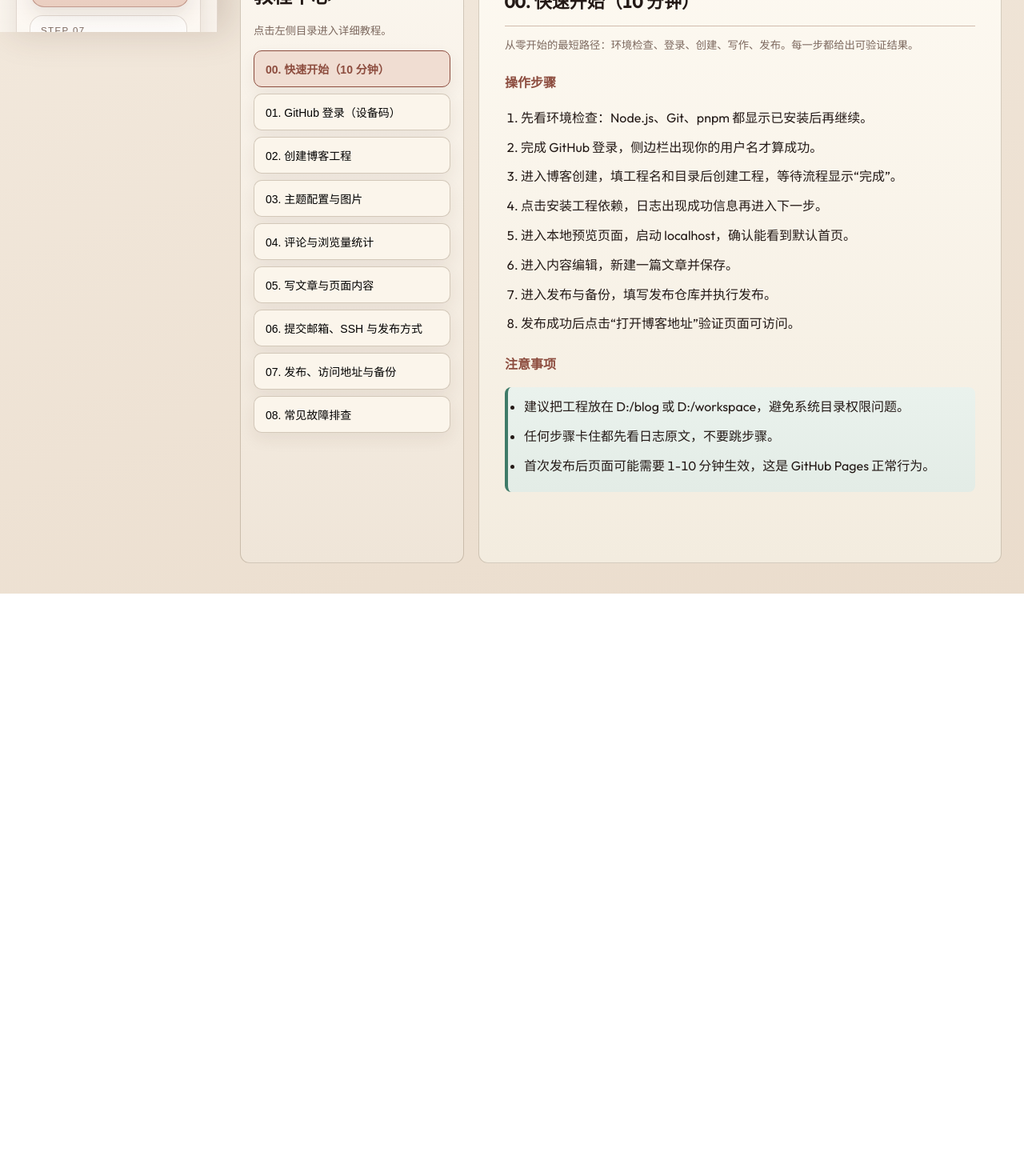
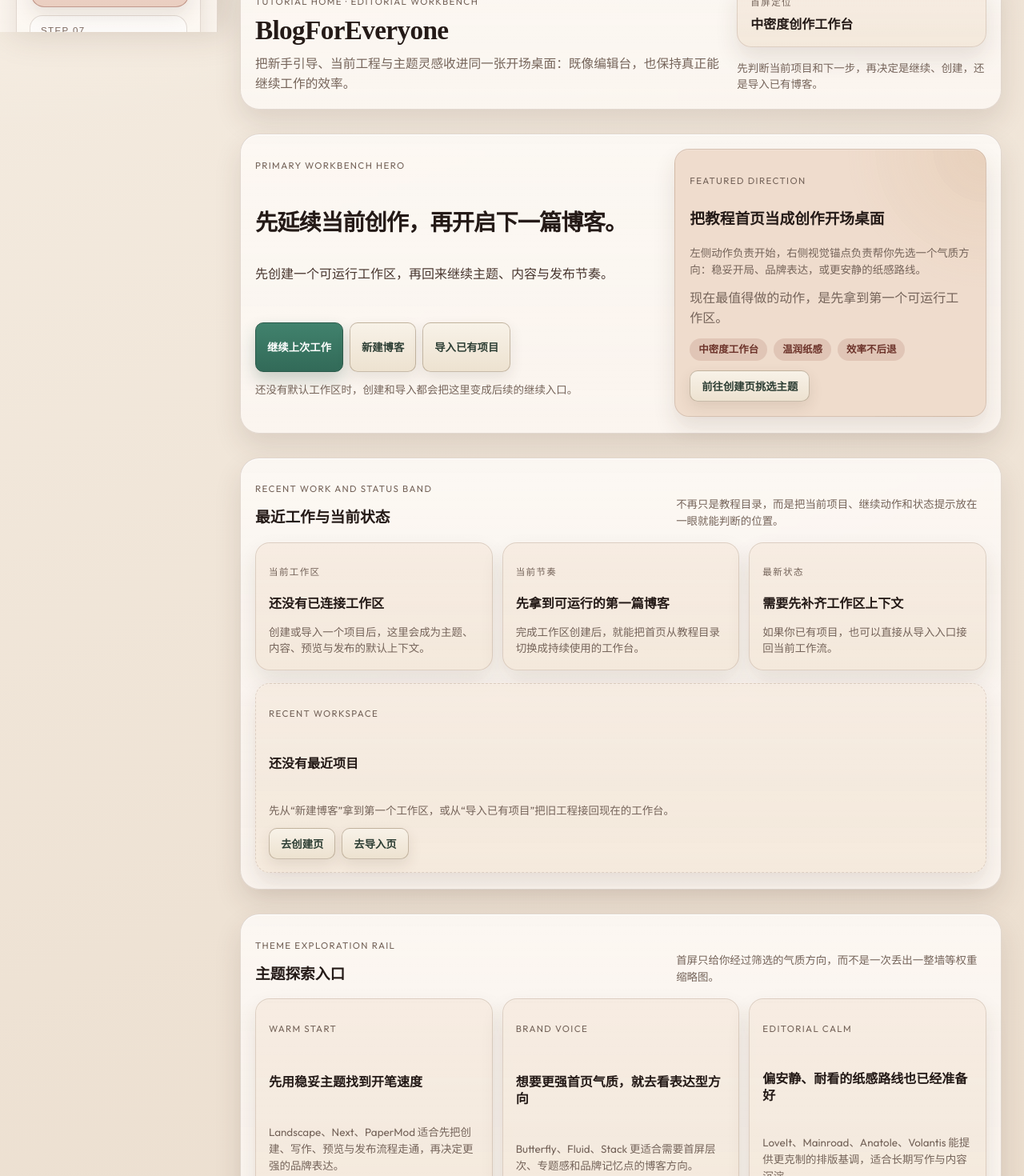
Before and after one commit to SpeechlessPanda/BlogForEveryone, a Vue app: page / in a window 1280 px wide. Shown: the part 760-2230 px from the top of the page at 80% size. Before the commit the page ends 1502 px from the top, so only its background shows below. Built offline with nearby package versions, Linux system fonts and the light colour scheme.

Commit message:
feat: redesign tutorial workbench entry
Recast the first screen as an editorial workbench so new users can start from guided actions without losing brand presence.

Ultraworked with [Sisyphus](https://github.com/code-yeongyu/oh-my-openagent)

Co-authored-by: Sisyphus <clio-agent@sisyphuslabs.ai>

```diff
--- a/src/renderer/src/views/TutorialCenterView.vue
+++ b/src/renderer/src/views/TutorialCenterView.vue
@@ -1,211 +1,319 @@
 <script setup>
-import { computed, ref } from "vue";
+import { computed, onMounted } from "vue";
+import { refreshWorkspaces, workspaceState } from "../stores/workspaceStore.js";
 
-const tutorialSections = [
+const frameworkLabels = {
+  hexo: "Hexo",
+  hugo: "Hugo",
+};
+
+const themeExplorationTracks = [
   {
-    key: "quick-start",
-    title: "00. 快速开始（10 分钟）",
+    key: "warm-start",
+    eyebrow: "Warm start",
+    title: "先用稳妥主题找到开笔速度",
     summary:
-      "从零开始的最短路径：环境检查、登录、创建、写作、发布。每一步都给出可验证结果。",
-    steps: [
-      "先看环境检查：Node.js、Git、pnpm 都显示已安装后再继续。",
-      "完成 GitHub 登录，侧边栏出现你的用户名才算成功。",
-      "进入博客创建，填工程名和目录后创建工程，等待流程显示“完成”。",
-      "点击安装工程依赖，日志出现成功信息再进入下一步。",
-      "进入本地预览页面，启动 localhost，确认能看到默认首页。",
-      "进入内容编辑，新建一篇文章并保存。",
-      "进入发布与备份，填写发布仓库并执行发布。",
-      "发布成功后点击“打开博客地址”验证页面可访问。",
-    ],
-    notes: [
-      "建议把工程放在 D:/blog 或 D:/workspace，避免系统目录权限问题。",
-      "任何步骤卡住都先看日志原文，不要跳步骤。",
-      "首次发布后页面可能需要 1-10 分钟生效，这是 GitHub Pages 正常行为。",
-    ],
+      "Landscape、Next、PaperMod 适合先把创建、写作、预览与发布流程走通，再决定更强的品牌表达。",
+    tags: ["低门槛", "发布友好", "适合第一次上线"],
   },
   {
-    key: "oauth",
-    title: "01. GitHub 登录（设备码）",
+    key: "brand-forward",
+    eyebrow: "Brand voice",
+    title: "想要更强首页气质，就去看表达型方向",
     summary:
-      "面向新手的 OAuth 设备码登录流程，重点区分 Client ID、设备码、访问令牌。",
-    steps: [
-      "在 GitHub 打开 Settings > Developer settings > OAuth Apps，创建一个 OAuth App。",
-      "Homepage URL 建议填 https://github.com/你的用户名，Authorization callback URL 填 http://localhost。",
-      "在 OAuth App 页面勾选 Enable Device Flow（这是设备码登录必须项）。",
-      "创建后复制 Client ID，粘贴到应用登录区，再点“设备码登录”。",
-      "如果网页要求输入 code，请填应用里显示的“当前设备码”。",
-      "授权后回到应用，点击刷新登录状态，直到看到用户名。",
-    ],
-    notes: [
-      "Client ID 通常形如 Iv1.xxxxx，它不是 Access Token。",
-      "若网页显示 Device connected 但应用失败，通常是网络或代理问题，重试并检查网络。",
-      "设备码有有效期，过期后要重新发起登录。",
-    ],
+      "Butterfly、Fluid、Stack 更适合需要首屏层次、专题感和品牌记忆点的博客方向。",
+    tags: ["首页表现", "专题感", "更有视觉记忆"],
   },
   {
-    key: "create-blog",
-    title: "02. 创建博客工程",
+    key: "calm-editorial",
+    eyebrow: "Editorial calm",
+    title: "偏安静、耐看的纸感路线也已经准备好",
     summary:
-      "解释每个输入框该填什么、慢速阶段如何判断正常，以及失败时怎么回退。",
-    steps: [
-      "工程名建议只用小写字母、数字、短横线，例如 my-first-blog。",
-      "框架选择建议：初学者优先 Hexo，追求速度可选 Hugo。",
-      "点击创建后，按“校验输入 -> 初始化工程 -> 写入记录 -> 完成”观察流程状态。",
-      "创建完成后必须安装依赖，否则主题配置和发布会失败。",
-      "网络慢时安装依赖可能较久，优先看日志是否仍在输出。",
-    ],
-    notes: [
-      "目录路径含空格一般可用，但出现异常时优先换成纯英文路径。",
-      "如果创建失败，不会写入工作区记录；修复后可直接重试。",
-    ],
-  },
-  {
-    key: "theme-images",
-    title: "03. 主题配置与图片",
-    summary: "不使用图床，只填本地图片路径，软件会自动转存并写入主题配置。",
-    steps: [
-      "先在工作区里选定工程，主题会自动跟随工程。",
-      "背景图推荐使用“选择文件”按钮，避免手输路径错误。",
-      "目录保持默认更稳：Hexo 为 source/img，Hugo 为 static/img。",
-      "若想固定资源地址，可填写背景图文件名，例如 home-bg.jpg。",
-      "点击转存并应用背景图后，确认状态提示已写入配置。",
-      "图标同理，上传后会自动写入主题配置中的 favicon 字段。",
-    ],
-    notes: [
-      "建议图片名只用英文、数字、短横线，避免空格与中文导致路径兼容问题。",
-      "更换图片后若页面没更新，先重新发布再清缓存。",
-    ],
-  },
-  {
-    key: "comments-analytics",
-    title: "04. 评论与浏览量统计",
-    summary:
-      "先用低门槛统计方案，再按需接入 Giscus、Umami、GA。每项都给最小可用配置。",
-    steps: [
-      "浏览量统计默认启用不蒜子，一般无需注册。",
-      "若需要更完整分析，再配置 Umami 或 GA。",
-      "配置 Giscus 第一步：进入你的博客仓库，打开 Settings -> Features，勾选 Discussions。",
-      "配置 Giscus 第二步：仓库主页切换到 Discussions，创建一个分类（例如 Announcements 或 General）。",
-      "配置 Giscus 第三步：打开 https://giscus.app，Language 选中文（可选），Repository 填 owner/repo。",
-      "配置 Giscus 第四步：在页面上选择 Discussion category，并复制 repoId、categoryId。",
-      "配置 Giscus 第五步：把 repo、repoId、category、categoryId、mapping 填回本软件并保存。",
-      "保存后重新发布，再打开文章页验证评论区是否出现。",
-    ],
-    notes: [
-      "Giscus 仓库必须公开、已安装 giscus app、并启用 Discussions。",
-      "广告拦截插件会影响统计脚本，排查时先临时关闭后刷新验证。",
-    ],
-  },
-  {
-    key: "content",
-    title: "05. 写文章与页面内容",
-    summary: "自动创建 Markdown 并调用系统默认编辑器，不需要命令行。",
-    steps: [
-      "进入“内容编辑”，选择内容类型：文章、关于、友链或公告。",
-      "填写标题（slug 可不填），点击创建并打开编辑器。",
-      "在系统默认 Markdown 编辑器中写完并保存。",
-      "如果开启保存后自动发布，系统会在检测到保存后触发发布。",
-      "写完后回到应用，检查自动发布状态是否显示成功。",
-    ],
-    notes: [
-      "若未自动打开编辑器，请检查系统默认应用是否可处理 .md 文件。",
-      "标题建议简洁，后续修改 slug 会改变旧链接。",
-    ],
-  },
-  {
-    key: "git-email-ssh",
-    title: "06. 提交邮箱、SSH 与发布方式",
-    summary:
-      "发布不只一种方式。本节说明 noreply 邮箱、SSH 是否必需，以及 Hexo/Hugo 推荐发布路径。",
-    steps: [
-      "优先在 GitHub 设置里开启邮箱隐私，使用 noreply 邮箱作为提交邮箱。",
-      "如果仓库地址是 HTTPS，不强制需要 SSH 公钥；如果是 git@github.com 则必须配置 SSH。",
-      "Windows 下可用 ssh-keygen -t ed25519 生成密钥，再把 .pub 公钥加到 GitHub。",
-      "本软件发布模式优先选 GitHub Actions；Hexo 还可选 hexo deploy 命令发布。",
-      "若你不确定选哪种，把用户名、仓库地址、邮箱发给我，我可以给你一键配置建议。",
-    ],
-    notes: [
-      "noreply 邮箱隐私更好，但必须保证该邮箱与 GitHub 归属规则匹配。",
-      "SSH 不是强制项，核心是你要有可用的推送凭据。",
-    ],
-  },
-  {
-    key: "publish",
-    title: "07. 发布、访问地址与备份",
-    summary:
-      "重点规则：发布仓库必须是 用户名.github.io。按检查清单执行，发布后立即可验证。",
-    steps: [
-      "先在 GitHub 创建公开仓库，仓库名必须是 用户名.github.io。",
-      "发布仓库地址填写完整 URL，例如 https://github.com/用户名/用户名.github.io.git。",
-      "首次发布前填写 Git 提交用户名和邮箱，软件会自动配置当前工程的 Git 身份。",
-      "点击一键发布，等待日志显示 push 与 deploy 成功。",
-      "进入仓库 Settings -> Pages，确认 Source 为 GitHub Actions。",
-      "进入仓库 Actions，确认 Deploy 工作流为绿色成功。",
-      "访问 https://用户名.github.io/ 验证页面。",
-      "每次大改前都执行本地备份，必要时推送到独立备份仓库。",
-    ],
-    notes: [
-      "如果仓库名不是 用户名.github.io，本软件会阻止发布并提示修正。",
-      "如果提示 Git 身份缺失，请按发布页提示填写用户名和邮箱后重试。",
-      "发布后出现 404 时，先等 1-10 分钟，再检查 Actions 和 Pages 配置。",
-    ],
-  },
-  {
-    key: "troubleshoot",
-    title: "08. 常见故障排查",
-    summary: "按症状给出最短排查路径，避免一次改动太多导致问题叠加。",
-    steps: [
-      "症状：创建工程很慢。处理：看日志是否持续输出，卡住再换网络后重试。",
-      "症状：登录后重开软件仍显示未登录。处理：检查是否点了退出登录，确认本地数据库可写。",
-      "症状：页面样式不更新。处理：保存主题配置后重新发布，并强制刷新浏览器缓存。",
-      "症状：评论区不显示。处理：检查仓库公开性、giscus app 安装、Discussions 开关与参数。",
-      "症状：发布后 404。处理：先确认仓库名是 用户名.github.io，再查 Actions 与 Pages。",
-    ],
-    notes: [
-      "排错时一次只改一个变量，改完立刻验证，避免问题叠加。",
-      "无法定位时，把日志原文复制出来再处理，不要只凭感觉判断。",
-    ],
+      "LoveIt、Mainroad、Anatole、Volantis 能提供更克制的排版基调，适合长期写作与内容沉淀。",
+    tags: ["纸感", "长期写作", "内容优先"],
   },
 ];
 
-const activeSectionKey = ref(tutorialSections[0].key);
+const selectedWorkspace = computed(() => {
+  return (
+    workspaceState.workspaces.find(
+      (item) => item.id === workspaceState.selectedWorkspaceId,
+    ) || workspaceState.workspaces[0] || null
+  );
+});
 
-const activeSection = computed(() => {
-  return (
-    tutorialSections.find((item) => item.key === activeSectionKey.value) ||
-    tutorialSections[0]
-  );
+const recentWorkspaces = computed(() => {
+  return workspaceState.workspaces.slice(0, 3);
+});
+
+const heroSummary = computed(() => {
+  const workspace = selectedWorkspace.value;
+  if (!workspace) {
+    return "先创建一个可运行工作区，再回来继续主题、内容与发布节奏。";
+  }
+  return `当前已连接 ${workspace.name}，可以直接延续主题配置、内容编辑或本地预览。`;
+});
+
+const featuredWorkbenchCard = computed(() => {
+  const workspace = selectedWorkspace.value;
+  if (!workspace) {
+    return {
+      eyebrow: "Featured direction",
+      title: "把教程首页当成创作开场桌面",
+      summary:
+        "左侧动作负责开始，右侧视觉锚点负责帮你先选一个气质方向：稳妥开局、品牌表达，或更安静的纸感路线。",
+      meta: "现在最值得做的动作，是先拿到第一个可运行工作区。",
+      tags: ["中密度工作台", "温润纸感", "效率不后退"],
+      actionLabel: "前往创建页挑选主题",
+      actionTab: "workspace",
+    };
+  }
+
+  return {
+    eyebrow: "Current workbench",
+    title: workspace.name,
+    summary: `${frameworkLabels[workspace.framework] || workspace.framework} 工作区已接入当前桌面，继续完善品牌、内容和预览会最顺手。`,
+    meta: workspace.localExists
+      ? workspace.projectDir
+      : "记录已存在，但建议先检查本地目录是否仍可用。",
+    tags: [
+      frameworkLabels[workspace.framework] || workspace.framework,
+      workspace.localExists ? "本地目录可继续使用" : "需要检查本地目录",
+      "保持同一工作流节奏",
+    ],
+    actionLabel: workspace.localExists ? "继续去主题配置" : "回到工作区检查",
+    actionTab: workspace.localExists ? "theme" : "workspace",
+  };
+});
+
+const statusBand = computed(() => {
+  const workspace = selectedWorkspace.value;
+
+  return [
+    {
+      eyebrow: "当前工作区",
+      title: workspace ? workspace.name : "还没有已连接工作区",
+      detail: workspace
+        ? `${frameworkLabels[workspace.framework] || workspace.framework} · ${workspace.localExists ? "本地项目在线" : "等待本地目录确认"}`
+        : "创建或导入一个项目后，这里会成为主题、内容、预览与发布的默认上下文。",
+    },
+    {
+      eyebrow: "当前节奏",
+      title: workspace ? "先确认主题方向，再预览首页" : "先拿到可运行的第一篇博客",
+      detail: workspace
+        ? "教程首页会先把继续动作、最近工作和主题方向放在同一张桌面里。"
+        : "完成工作区创建后，就能把首页从教程目录切换成持续使用的工作台。",
+    },
+    {
+      eyebrow: "最新状态",
+      title: workspace?.localExists ? "可继续编辑与预览" : "需要先补齐工作区上下文",
+      detail: workspace?.localExists
+        ? "优先继续主题配置或内容编辑，能最快看到自己的品牌首页。"
+        : "如果你已有项目，也可以直接从导入入口接回当前工作流。",
+    },
+  ];
+});
+
+function openTab(tabKey) {
+  window.dispatchEvent(new CustomEvent("bfe:open-tab", { detail: { tabKey } }));
+}
+
+function continueLastWork() {
+  const workspace = selectedWorkspace.value;
+  if (!workspace) {
+    openTab("workspace");
+    return;
+  }
+
+  workspaceState.selectedWorkspaceId = workspace.id;
+  openTab(workspace.localExists ? "theme" : "workspace");
+}
+
+function openWorkspaceContext(workspace, tabKey) {
+  workspaceState.selectedWorkspaceId = workspace.id;
+  openTab(tabKey);
+}
+
+onMounted(() => {
+  refreshWorkspaces().catch(() => {});
 });
 </script>
 
 <template>
-  <section class="tutorial-layout-full">
-    <aside class="tutorial-directory">
-      <h2>教程中心</h2>
-      <p class="muted">点击左侧目录进入详细教程。</p>
-      <button
-        v-for="section in tutorialSections"
-        :key="section.key"
-        :class="['tutorial-link', { active: activeSectionKey === section.key }]"
-        @click="activeSectionKey = section.key"
-      >
-        {{ section.title }}
-      </button>
-    </aside>
+  <section
+    class="page-shell page-shell--tutorial tutorial-workbench"
+    data-page-role="tutorial"
+    data-tutorial-surface="editorial-workbench"
+  >
+    <header class="panel tutorial-brand-header" data-tutorial-zone="brand-header">
+      <div>
+        <p class="page-kicker">Tutorial home · Editorial workbench</p>
+        <h2 class="page-title tutorial-brand-title">BlogForEveryone</h2>
+        <p class="page-lead tutorial-brand-lead">
+          把新手引导、当前工程与主题灵感收进同一张开场桌面：既像编辑台，也保持真正能继续工作的效率。
+        </p>
+      </div>
 
-    <article class="tutorial-article">
-      <h3>{{ activeSection.title }}</h3>
-      <p class="muted">{{ activeSection.summary }}</p>
+      <div class="tutorial-brand-meta">
+        <div class="tutorial-meta-chip">
+          <span class="status-label">首屏定位</span>
+          <strong>中密度创作工作台</strong>
+        </div>
+        <p class="section-helper">
+          先判断当前项目和下一步，再决定是继续、创建，还是导入已有博客。
+        </p>
+      </div>
+    </header>
 
-      <h4>操作步骤</h4>
-      <ol>
-        <li v-for="step in activeSection.steps" :key="step">{{ step }}</li>
-      </ol>
+    <section class="panel tutorial-workbench-hero" data-tutorial-zone="hero">
+      <div class="tutorial-workbench-copy">
+        <p class="section-eyebrow">Primary workbench hero</p>
+        <h3 class="tutorial-hero-title">先延续当前创作，再开启下一篇博客。</h3>
+        <p class="tutorial-hero-lead">{{ heroSummary }}</p>
 
-      <h4>注意事项</h4>
-      <ul class="tutorial-note">
-        <li v-for="note in activeSection.notes" :key="note">{{ note }}</li>
-      </ul>
-    </article>
+        <div class="actions tutorial-workbench-actions">
+          <button class="primary" type="button" @click="continueLastWork">
+            继续上次工作
+          </button>
+          <button class="secondary" type="button" @click="openTab('workspace')">
+            新建博客
+          </button>
+          <button class="secondary" type="button" @click="openTab('import')">
+            导入已有项目
+          </button>
+        </div>
+
+        <p class="action-note tutorial-hero-note">
+          {{
+            selectedWorkspace
+              ? `当前默认工作区：${selectedWorkspace.name}`
+              : "还没有默认工作区时，创建和导入都会把这里变成后续的继续入口。"
+          }}
+        </p>
+      </div>
+
+      <article class="tutorial-feature-card">
+        <p class="section-eyebrow">{{ featuredWorkbenchCard.eyebrow }}</p>
+        <h3>{{ featuredWorkbenchCard.title }}</h3>
+        <p class="section-helper">{{ featuredWorkbenchCard.summary }}</p>
+        <p class="tutorial-feature-meta">{{ featuredWorkbenchCard.meta }}</p>
+
+        <div class="tutorial-tag-row">
+          <span
+            v-for="tag in featuredWorkbenchCard.tags"
+            :key="tag"
+            class="tutorial-tag"
+          >
+            {{ tag }}
+          </span>
+        </div>
+
+        <button
+          class="secondary tutorial-feature-action"
+          type="button"
+          @click="openTab(featuredWorkbenchCard.actionTab)"
+        >
+          {{ featuredWorkbenchCard.actionLabel }}
+        </button>
+      </article>
+    </section>
+
+    <section class="panel tutorial-status-band" data-tutorial-zone="recent-work">
+      <div class="tutorial-section-heading">
+        <div>
+          <p class="section-eyebrow">Recent work and status band</p>
+          <h3>最近工作与当前状态</h3>
+        </div>
+        <p class="section-helper tutorial-section-helper">
+          不再只是教程目录，而是把当前项目、继续动作和状态提示放在一眼就能判断的位置。
+        </p>
+      </div>
+
+      <div class="tutorial-status-grid">
+        <article v-for="item in statusBand" :key="item.eyebrow" class="tutorial-status-card">
+          <p class="status-label">{{ item.eyebrow }}</p>
+          <strong>{{ item.title }}</strong>
+          <p class="section-helper">{{ item.detail }}</p>
+        </article>
+      </div>
+
+      <div class="tutorial-recent-grid">
+        <article
+          v-for="workspace in recentWorkspaces"
+          :key="workspace.id"
+          class="tutorial-recent-card"
+        >
+          <p class="section-eyebrow">Recent workspace</p>
+          <h4>{{ workspace.name }}</h4>
+          <p class="tutorial-recent-meta">
+            {{ frameworkLabels[workspace.framework] || workspace.framework }} ·
+            {{ workspace.projectDir }}
+          </p>
+          <p class="section-helper">
+            {{
+              workspace.localExists
+                ? "可以继续主题配置、内容编辑或本地预览。"
+                : "已记录此项目，但建议先确认本地目录是否仍然存在。"
+            }}
+          </p>
+          <div class="page-link-row tutorial-recent-actions">
+            <button class="secondary" type="button" @click="openWorkspaceContext(workspace, 'theme')">
+              继续配置
+            </button>
+            <button class="secondary" type="button" @click="openWorkspaceContext(workspace, 'preview')">
+              打开预览
+            </button>
+          </div>
+        </article>
+
+        <article v-if="!recentWorkspaces.length" class="tutorial-recent-card tutorial-recent-card--empty">
+          <p class="section-eyebrow">Recent workspace</p>
+          <h4>还没有最近项目</h4>
+          <p class="section-helper">
+            先从“新建博客”拿到第一个工作区，或从“导入已有项目”把旧工程接回现在的工作台。
+          </p>
+          <div class="page-link-row tutorial-recent-actions">
+            <button class="secondary" type="button" @click="openTab('workspace')">
+              去创建页
+            </button>
+            <button class="secondary" type="button" @click="openTab('import')">
+              去导入页
+            </button>
+          </div>
+        </article>
+      </div>
+    </section>
+
+    <section class="panel theme-exploration-rail" data-tutorial-zone="theme-rail">
+      <div class="tutorial-section-heading">
+        <div>
+          <p class="section-eyebrow">Theme exploration rail</p>
+          <h3>主题探索入口</h3>
+        </div>
+        <p class="section-helper tutorial-section-helper">
+          首屏只给你经过筛选的气质方向，而不是一次丢出一整墙等权重缩略图。
+        </p>
+      </div>
+
+      <div class="tutorial-theme-grid">
+        <article
+          v-for="track in themeExplorationTracks"
+          :key="track.key"
+          class="tutorial-theme-card"
+        >
+          <p class="section-eyebrow">{{ track.eyebrow }}</p>
+          <h4>{{ track.title }}</h4>
+          <p class="section-helper">{{ track.summary }}</p>
+          <div class="tutorial-tag-row">
+            <span v-for="tag in track.tags" :key="tag" class="tutorial-tag tutorial-tag--quiet">
+              {{ tag }}
+            </span>
+          </div>
+          <button class="secondary tutorial-theme-action" type="button" @click="openTab('workspace')">
+            去工作区继续挑选主题
+          </button>
+        </article>
+      </div>
+    </section>
   </section>
 </template>
```
Also changed, not shown: 1 other file (tests, documents, lock files or other folders).
